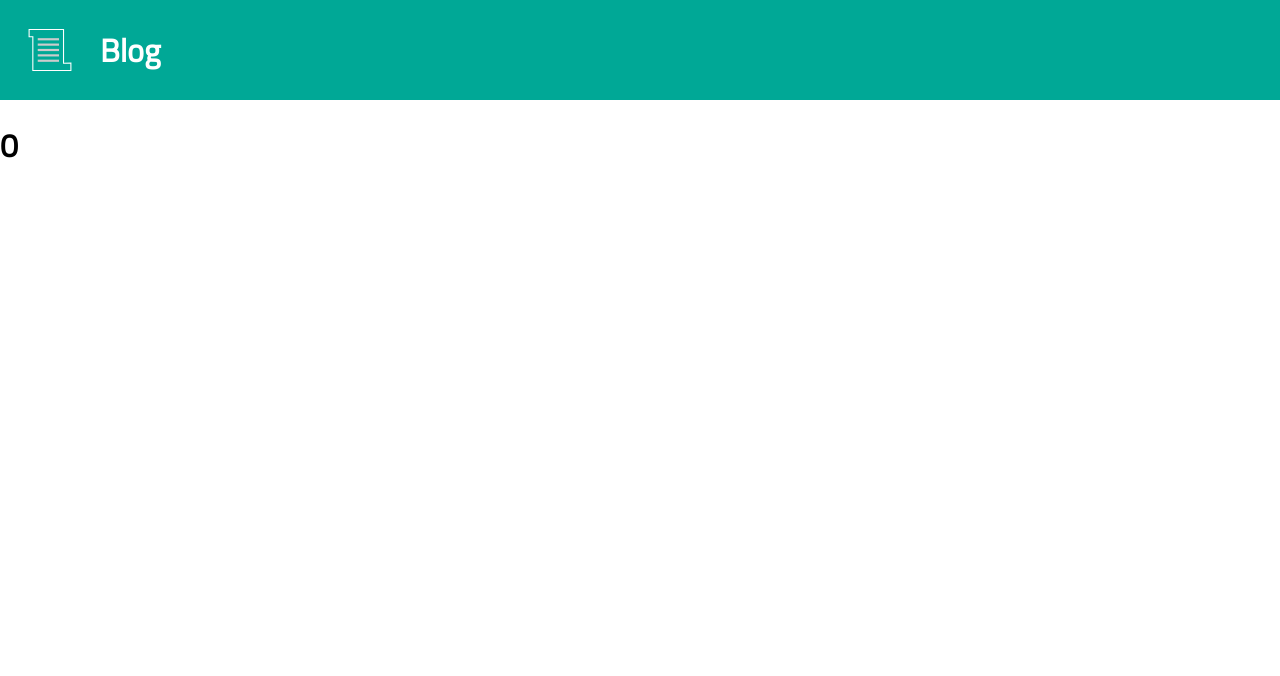
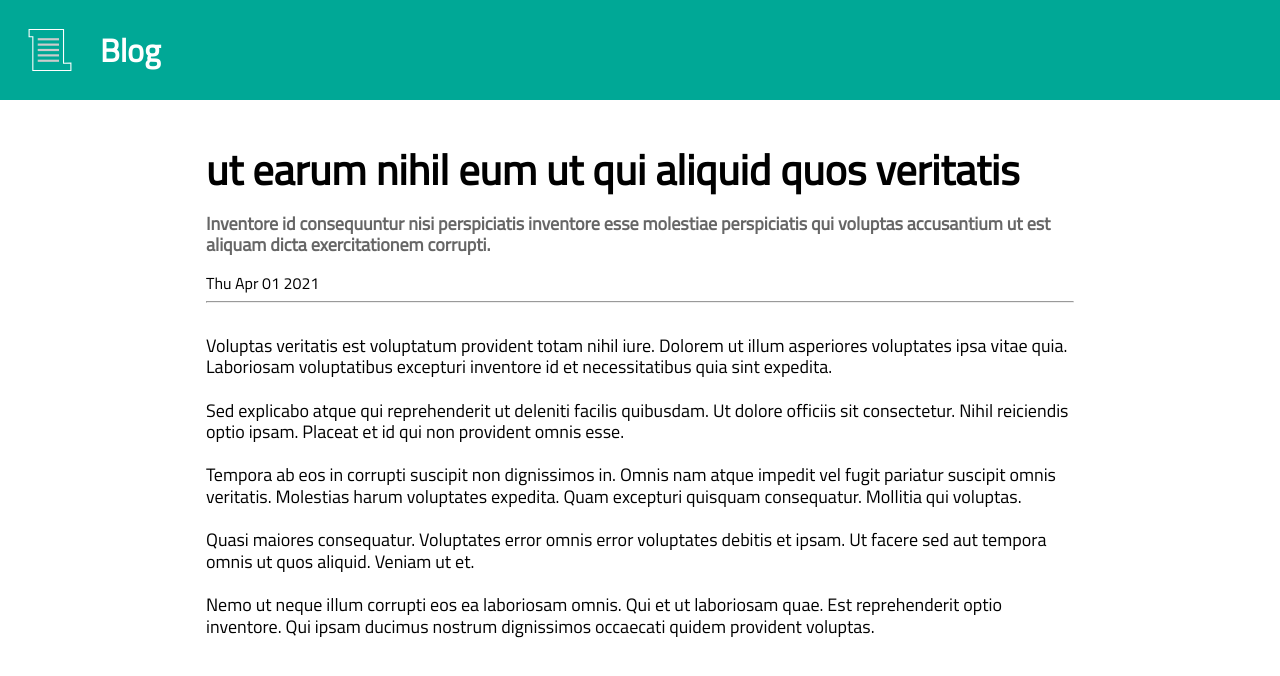
Before and after one commit to carvalho-rafael/blog, a Next.js app: page /posts/0 in a window 1280 px wide. Shown: the top 676 px of the page. Built offline with nearby package versions, Linux system fonts and the light colour scheme.

Commit message:
create breackpoints and style single post page

```diff
--- a/pages/posts/[id]/index.tsx
+++ b/pages/posts/[id]/index.tsx
@@ -1,18 +1,50 @@
+import { GetServerSidePropsContext, InferGetServerSidePropsType } from 'next';
+import { useRouter } from 'next/router'
+import { lorem, date } from 'faker';
 import Head from 'next/head'
 import NavBar from '../../../components/navbar'
-import { useRouter } from 'next/router'
+import { PostContainer, PostHeader } from './styles';
 
-export default function Post() {
+
+export default function Post({ posts }: InferGetServerSidePropsType<typeof getServerSideProps>) {
   const router = useRouter();
   const { id } = router.query;
+
   return (
     <>
       <Head>
-        <title>Post</title>
+        <title>{posts.title}</title>
         <link rel="icon" href="/favicon.ico" />
       </Head>
       <NavBar />
-      <h1>{id}</h1>
+      <PostContainer>
+        <PostHeader>
+          <h1>{posts.title}</h1>
+          <p>{posts.description}</p>
+          <time dateTime={posts.createdAt}>{posts.createdAt}</time>
+          <hr/>
+        </PostHeader>
+        <p dangerouslySetInnerHTML={{ __html: posts.body }}></p>
+      </PostContainer>
     </>
   )
 }
+
+export async function getServerSideProps(context: GetServerSidePropsContext) {
+  const { id } = context.params
+
+  let posts = {
+    id,
+    title: lorem.words(9),
+    description: lorem.sentence(18),
+    body: lorem.paragraphs(5, '<br><br>'),
+    cover: '/cover.jpg',
+    createdAt: date.recent().toDateString()
+  }
+
+  return {
+    props: {
+      posts: posts,
+    },
+  }
+}
--- /dev/null
+++ b/pages/posts/[id]/styles.ts
@@ -0,0 +1,35 @@
+import styled from 'styled-components';
+import { device } from '../../../styles/breackpoints';
+
+export const PostContainer = styled.div`
+    margin: auto;
+    width: 100%;
+    max-width: 900px;
+    padding: 1rem;
+`
+
+export const  PostHeader = styled.header`
+    margin-bottom: 2rem;
+
+    h1 {
+        margin-bottom: 1rem;
+    }
+
+    p {
+        font-size: 18px;
+        font-weight: 700;
+        color: ${props => props.theme.text}
+    }
+
+    @media ${device.tablet} {
+        h1 {
+            font-size: 42px;
+        }
+    }
+
+    @media ${device.laptopL} {
+        h1 {
+            font-size: 56px;
+        }
+    }
+`
--- /dev/null
+++ b/styles/breackpoints.ts
@@ -0,0 +1,20 @@
+const size = {
+    mobileS: '320px',
+    mobileM: '375px',
+    mobileL: '425px',
+    tablet: '768px',
+    laptop: '1024px',
+    laptopL: '1440px',
+    desktop: '2560px'
+  }
+
+export const device = {
+    mobileS: `(min-width: ${size.mobileS})`,
+    mobileM: `(min-width: ${size.mobileM})`,
+    mobileL: `(min-width: ${size.mobileL})`,
+    tablet: `(min-width: ${size.tablet})`,
+    laptop: `(min-width: ${size.laptop})`,
+    laptopL: `(min-width: ${size.laptopL})`,
+    desktop: `(min-width: ${size.desktop})`,
+    desktopL: `(min-width: ${size.desktop})`
+  };
--- a/styles/globalStyle.ts
+++ b/styles/globalStyle.ts
@@ -1,4 +1,5 @@
 import { createGlobalStyle } from 'styled-components'
+import { device } from './breackpoints'
 
 export default createGlobalStyle`
 html,
@@ -6,6 +7,7 @@ html,
     padding: 0;
     margin: 0;
     font-family: 'Titillium Web', sans-serif;
+    line-height: 1.2;
 }
 
 a {
@@ -20,4 +22,12 @@ ul {
 
 * {
     box-sizing: border-box;
-}`
+}
+p {
+    font-size: 16px;
+
+    @media ${device.tablet} {
+        font-size: 18px;
+    }
+}
+`
```
